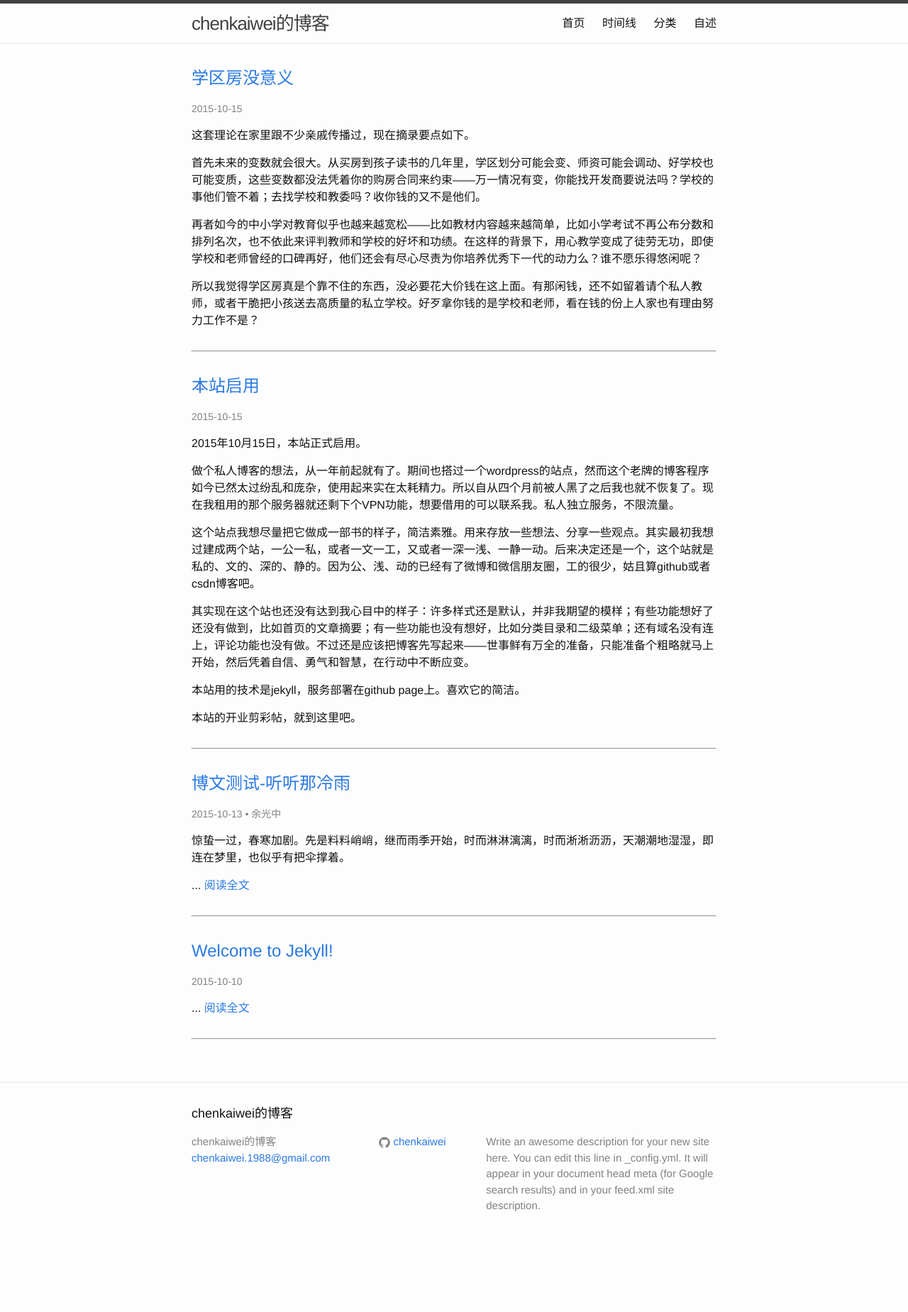
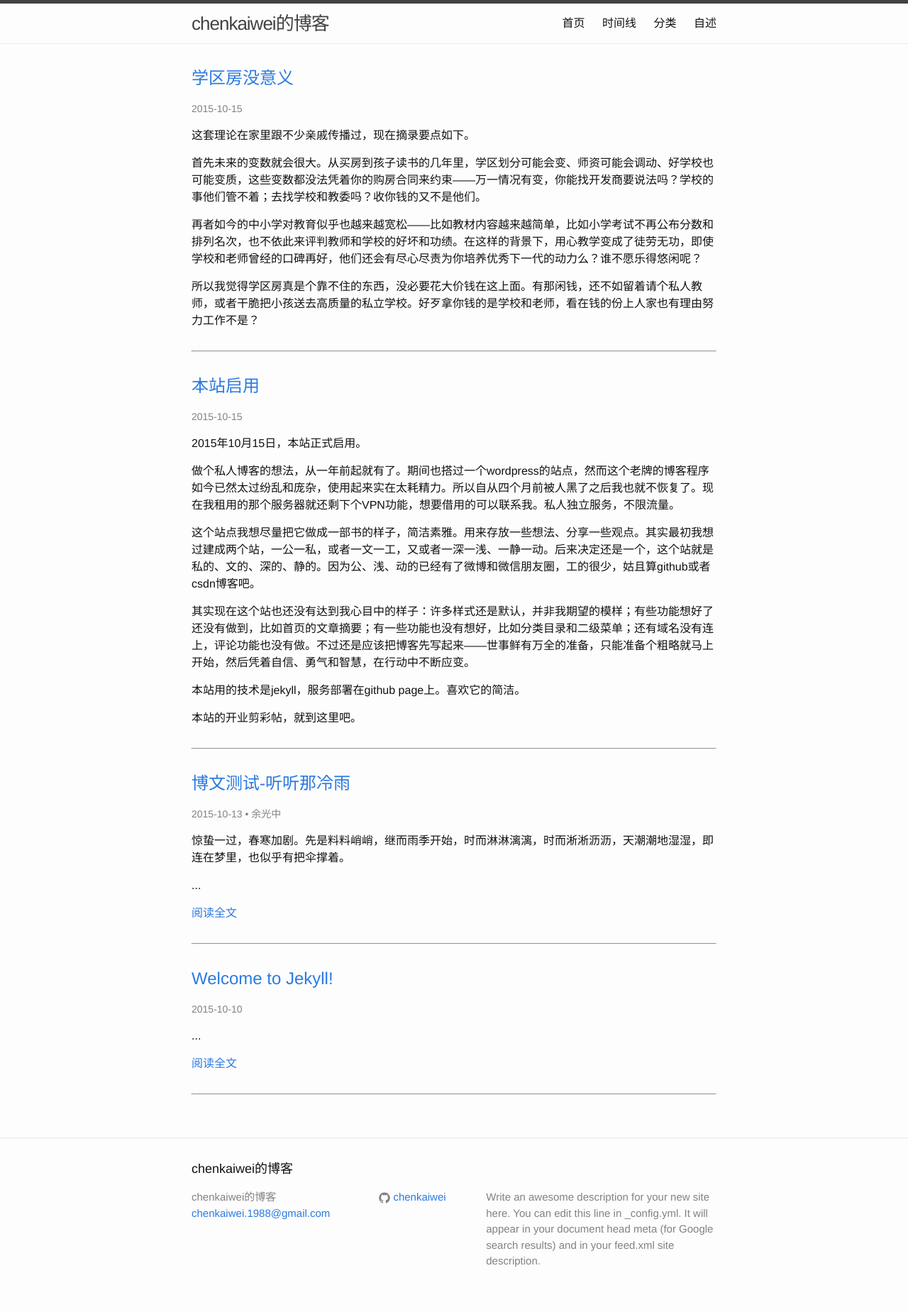
Before and after one commit to chenkaiwei/chenkaiwei.github.com, a Jekyll site: the page built from index.html, in a window 1280 px wide. Shown: the whole page at 71% size. Built offline with Jekyll 4.4.1, drawn with Linux system fonts in a browser that asks for light colours; before the commit the page ends 1771 px from its top, so only the background shows below that.

Commit message:
首页，摘要格式

```diff
--- a/index.html
+++ b/index.html
@@ -11,7 +11,7 @@ layout: default
         <p class="post-meta">{{ post.date | date: "%Y-%m-%d" }}{% if post.author %} • {{ post.author }}{% endif %}{% if post.meta %} • {{ post.meta }}{% endif %}</p>
       		<article class="post-content">
     		{% if post.content contains site.excerpt_separator %}
-    			{{ post.excerpt | append: '...'}}
+    			{{ post.excerpt |remove_last: '</p>' | append: '...</p>'|}}
     			<a>阅读全文</a>
     		{% else %}
     			{{ post.excerpt}}
```
